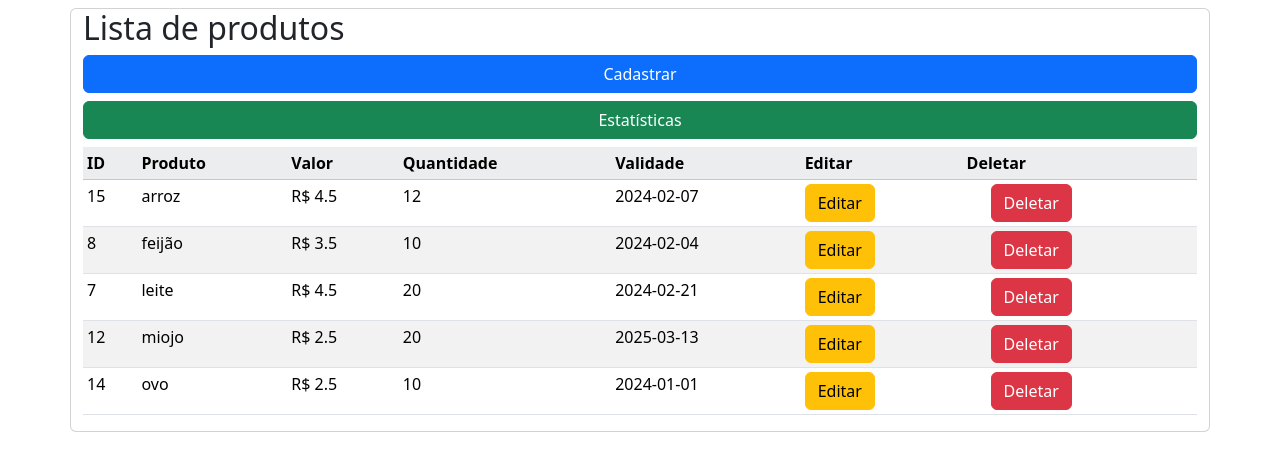
After one commit to Carluuss/Estudos-PHP, a PHP site: page /gerenciarProdutos2.php in a window 1280 px wide. The commit adds this page. Shown: the top 471 px of the page. Run offline with PHP 8.4, Linux system fonts and the light colour scheme; data comes from the database, SQL or seed files in the repository.

Commit message:
adicionando modal

```diff
--- a/aula-09/sistemas/bootstrap.php
+++ b/aula-09/sistemas/bootstrap.php
@@ -7,7 +7,15 @@ echo"<!DOCTYPE html>
 <meta name='viewport' content='width=device-width, initial-scale=1.0'>
 <title>Formulario</title>
 
+<script src='https://cdn.jsdelivr.net/npm/bootstrap@5.3.2/dist/js/bootstrap.bundle.min.js' integrity='sha384-C6RzsynM9kWDrMNeT87bh95OGNyZPhcTNXj1NW7RuBCsyN/o0jlpcV8Qyq46cDfL' crossorigin='anonymous'></script>
+
 <link href='https://cdn.jsdelivr.net/npm/bootstrap@5.3.2/dist/css/bootstrap.min.css' rel='stylesheet' integrity='sha384-T3c6CoIi6uLrA9TneNEoa7RxnatzjcDSCmG1MXxSR1GAsXEV/Dwwykc2MPK8M2HN' crossorigin='anonymous'>
+
+<script src='https://code.jquery.com/jquery-3.3.1.slim.min.js' integrity='sha384-q8i/X+965DzO0rT7abK41JStQIAqVgRVzpbzo5smXKp4YfRvH+8abtTE1Pi6jizo' crossorigin='anonymous'></script>
+<script src='https://cdnjs.cloudflare.com/ajax/libs/popper.js/1.14.3/umd/popper.min.js' integrity='sha384-ZMP7rVo3mIykV+2+9J3UJ46jBk0WLaUAdn689aCwoqbBJiSnjAK/l8WvCWPIPm49' crossorigin='anonymous'></script>
+<script src='https://stackpath.bootstrapcdn.com/bootstrap/4.1.3/js/bootstrap.min.js' integrity='sha384-ChfqqxuZUCnJSK3+MXmPNIyE6ZbWh2IMqE241rYiqJxyMiZ6OW/JmZQ5stwEULTy' crossorigin='anonymous'></script>
+
+<link rel='0stylesheet' href='https://stackpath.bootstrapcdn.com/bootstrap/4.1.3/css/bootstrap.min.css' integrity='sha384-MCw98/SFnGE8fJT3GXwEOngsV7Zt27NXFoaoApmYm81iuXoPkFOJwJ8ERdknLPMO' crossorigin='anonymous'>
 
 
 <style>
--- /dev/null
+++ b/aula-09/sistemas/gerenciarProdutos2.php
@@ -0,0 +1,143 @@
+<?php
+
+
+session_start(); //inicia a sessão
+if (isset($_SESSION['atualizar'])) { //existe uma sessão
+    if ($_SESSION['atualizar'] == "1") { //verifica se sessão é igual a 1
+        unset($_SESSION['atualizar']); //excluir sessão
+        echo "<script>alert('Atualização feita com sucesso')</script>";
+    } else if ($_SESSION['atualizar'] == "2") { //verifica se sessão é igual a 2
+        unset($_SESSION['atualizar']); //excluir sessão
+        echo "<script>alert('Erro ao atualizar produto')</script>";
+    }
+} else if (isset($_SESSION['excluir'])) { //existe uma sessão
+    if ($_SESSION['excluir'] == "1") { //verifica se sessão é igual a 1
+        unset($_SESSION['excluir']); //excluir sessão
+        echo "<script>alert('Deletado com sucesso')</script>";
+    } else if ($_SESSION['excluir'] == "2") { //verifica se sessão é igual a 2
+        unset($_SESSION['excluir']); //excluir sessão
+        echo "<script>alert('Erro ao deletar produto')</script>";
+    }
+} else if (isset($_SESSION['cadastrar'])) { //existe uma sessão
+    if ($_SESSION['cadastrar'] == "1") { //verifica se sessão é igual a 1
+        unset($_SESSION['cadastrar']); //excluir sessão
+        echo "<script>alert('Cadastrado com sucesso')</script>";
+    } else if ($_SESSION['cadastrar'] == "2") { //verifica se sessão é igual a 2
+        unset($_SESSION['cadastrar']); //excluir sessão
+        echo "<script>alert('Erro ao cadastrar produto')</script>";
+    }
+}
+session_destroy();
+
+
+include_once("conexao.php");
+include_once('bootstrap.php');
+
+$sql = "SELECT * FROM produtos ORDER BY produto";
+
+
+$result = mysqli_query($conn, $sql);
+
+if ($result) {
+    echo "
+    <body>
+    <div class='container card mt-2'>
+    <h2>Lista de produtos</h2>
+    <a href ='formulario.html'class = 'btn btn-primary'>Cadastrar</a>
+    <a href ='dashboard.php'class = 'btn btn-success mt-2 mb-2'>Estatísticas</a>
+
+    <table id='tabelaPrincipal' class='table table-striped table-sm'>
+
+    <tr class='table-light' class='table-sm'>
+    <th>ID</th>
+    <th>Produto</th>
+    <th>Valor</th>
+    <th>Quantidade</th>
+    <th>Validade</th>
+    <th>Editar</th>
+    <th>Deletar</th>
+    </tr>
+    ";
+
+    while ($linha = mysqli_fetch_array($result)) {
+        echo "
+
+
+        <tr id='trCadastro' >
+
+        <td data-label='ID'> $linha[id]</td>
+        <td data-label='Produto'> $linha[produto]</td>
+        <td data-label='Valor'>R$ $linha[valor]</td>
+        <td data-label='Quantidade'> $linha[quantidade]</td>
+        <td data-label='Validade'> $linha[validade]</td>
+
+        <input type='hidden' id='produto$linha[id]' value='$linha[produto]'>
+
+        <td><button class='btn btn-warning' onclick='abrirModalEditar($linha[id])'>Editar</button></td>
+
+
+        <form action = 'excluir.php' method='post'>
+        <td class='posicaoBotao'><input type='submit' name='comando' value='Deletar' id='delete' class='btn btn-danger ms-4' onclick=\"return confirm('Deseja deletar o produto?')\"></td>
+        <input type='hidden' name='id' value= '$linha[id]'>
+        </form>
+        </tr>
+        </div>
+
+
+        ";
+    }
+    echo "</table>
+    </body>
+    </html>
+    ";
+} else {
+    echo "0 resultado";
+}
+
+?>
+
+<div class='modal fade' id='modalEditar' tabindex='-1' role='dialog' aria-labelledby="exampleModalCenterTitle" aria-hidden="true">
+    <div class='modal-dialog modal-dialog-centered' role='document'>
+        <div class="modal-content">
+            <form action="atualizar.php" method="post">
+                <div class="modal-header">
+                    <h5 class="modal-title" id="exampleModalLongTitle">Editar Produtos</h5>
+                </div>
+                <div class="modal-body">
+                    <div class="form-floating mb-3">
+                        <input type="text" id="editarId" name='id' class='form-control'>
+                        <label>ID</label>
+                    </div>
+                    <div class="form-floating mb-3">
+                        <input type="text" id="editarProduto" name="produto" class="form-control">
+                        <label>Produto</label>
+                    </div>
+                    <div class="modal-footer">
+                        <button type="button" class='btn btn-secondary' onclick='fecharModalEditar()'>Fechar</button>
+                        <input type="submit" class='btn btn-primary' value="Editar">
+                    </div>
+                </div>
+            </form>
+        </div>
+
+    </div>
+
+</div>
+
+<script>
+    function abrirModalEditar(id){
+        $("#modalEditar").modal("show");
+
+        produto =document.getElementById("produto"+id);
+        editarId =document.getElementById("editarId");
+        editarProduto =document.getElementById("editarProduto");
+
+        editarId.value= id;
+        editarProduto.value = produto.value;
+    }
+
+    function fecharModalEditar(){
+        $("#modalEditar").modal("hide");
+    }
+
+</script>
```
